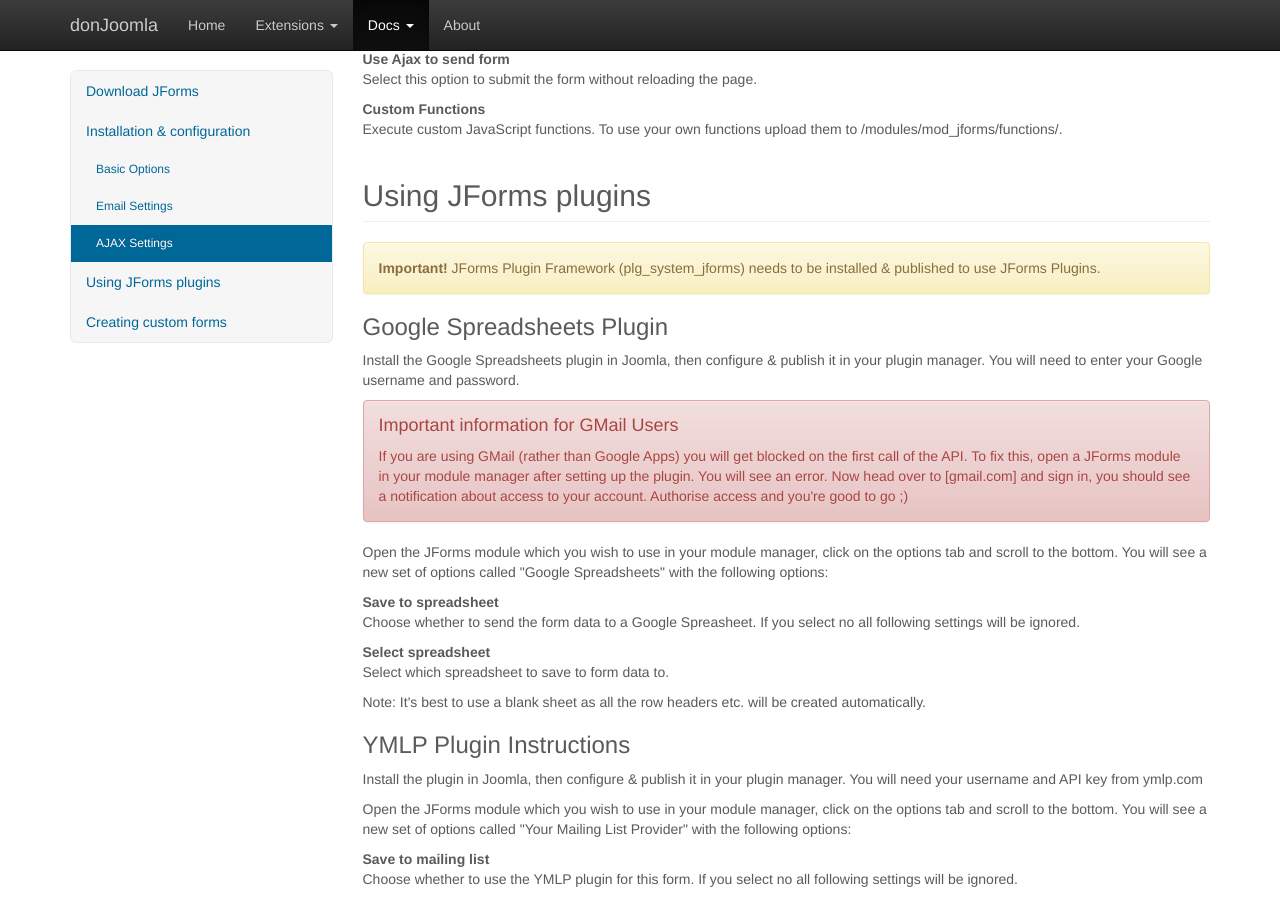
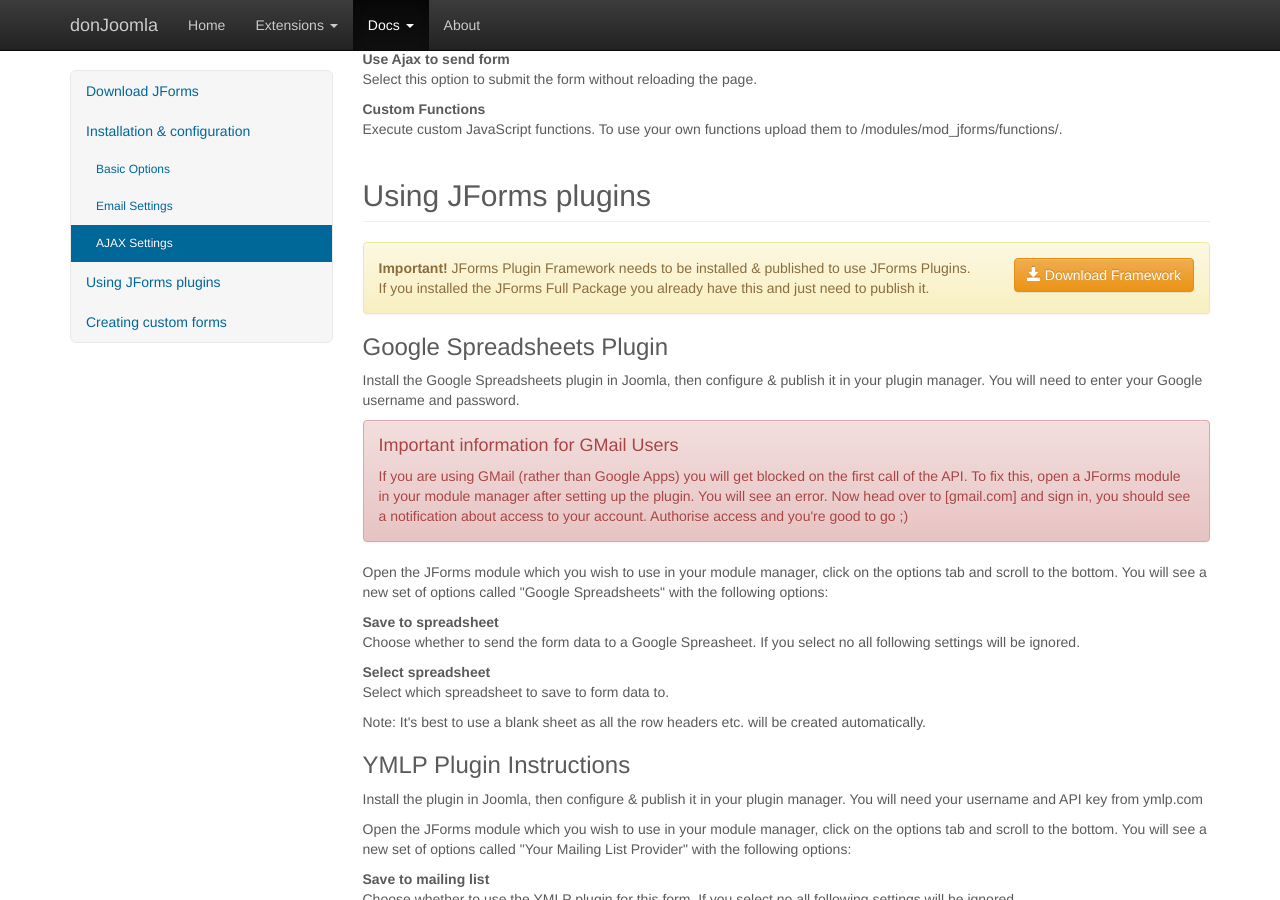
Before and after one commit to donJoomla/donjoomla.github.io, a Jekyll site: the page built from docs/jforms.html, in a window 1280 px wide and 900 px high, scrolled down 1391 px. Built offline with Jekyll 4.4.1, drawn with Linux system fonts in a browser that asks for light colours; nearby versions of some CDN libraries.

Commit message:
updated docs

```diff
--- a/docs/jforms.html
+++ b/docs/jforms.html
@@ -50,8 +50,8 @@
 <p><strong>Custom Functions</strong><br>
   Execute custom JavaScript functions. To use your own functions upload them to /modules/mod_jforms/functions/.</p>
 <h2 class="page-header">Using JForms plugins</h2>
-<div class="alert alert-warning"><strong>Important!</strong> JForms Plugin Framework (plg_system_jforms) needs to be installed &amp; published to use JForms Plugins.</div>
-<h3>Google Spreadsheets Plugin</h3>
+<div class="alert alert-warning"><b>Important!</b> JForms Plugin Framework needs to be installed &amp; published to use JForms Plugins. <a class="btn btn-warning pull-right" href="https://github.com/donJoomla/jforms/releases/download/1.6.1/plg_system_jforms_v1.1.zip"><span class="glyphicon glyphicon-save"></span> Download Framework</a> <br>
+If you installed the JForms Full Package you already have this and just need to publish it.</div><h3>Google Spreadsheets Plugin</h3>
 <p>Install the Google Spreadsheets plugin in Joomla, then configure &amp; publish it in your plugin manager.
   You will need to enter your Google username and password.</p>
 <div class="alert alert-danger">
--- a/extensions/jforms/index.html
+++ b/extensions/jforms/index.html
@@ -34,7 +34,7 @@
 <a class="btn btn-default btn-lg" href="{{ site.url }}/docs/jforms"><span class="glyphicon glyphicon-file"></span> Read Documentation</a>
 <h2 class="page-header">Plugins</h2>
 <div class="alert alert-warning"><b>Important!</b> JForms Plugin Framework needs to be installed &amp; published to use JForms Plugins. <a class="btn btn-warning pull-right" href="https://github.com/donJoomla/jforms/releases/download/1.6.1/plg_system_jforms_v1.1.zip"><span class="glyphicon glyphicon-save"></span> Download Framework</a> <br>
-If you installed the JForms Full Package you don't need this.</div>
+If you installed the JForms Full Package you already have this and just need to publish it.</div>
 <div class="media"><a class="pull-left thumbnail" href="{{ site.url }}/extensions/jforms/google-spreadsheets"><img src="{{ site.url }}/images/jforms_googlespreadsheets.jpg" alt="" width="90" height="90"></a>
   <div class="media-body">
     <h3 class="media-heading"><a href="{{ site.url }}/extensions/jforms/google-spreadsheets">Google Spreadsheet Export</a></h3>
```
